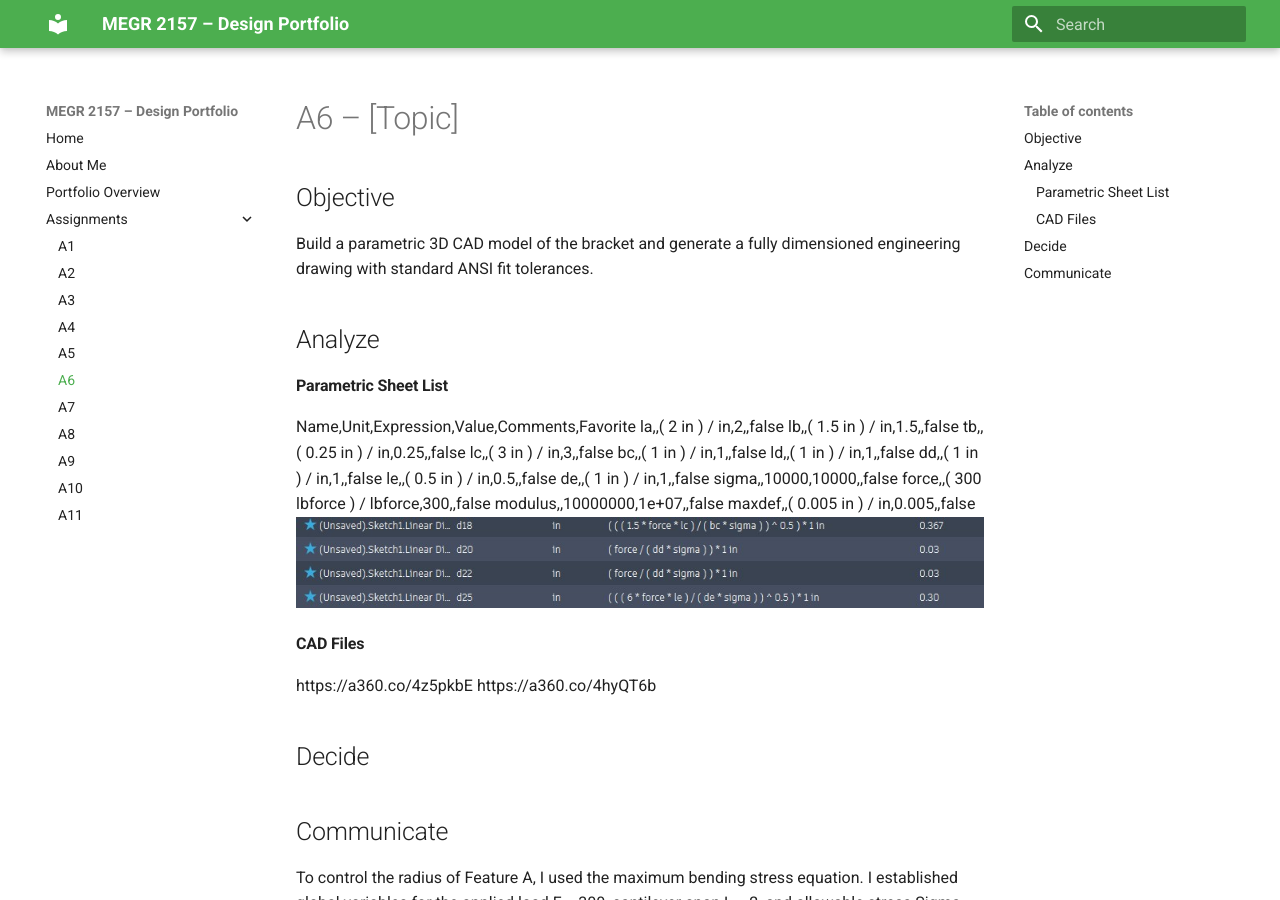
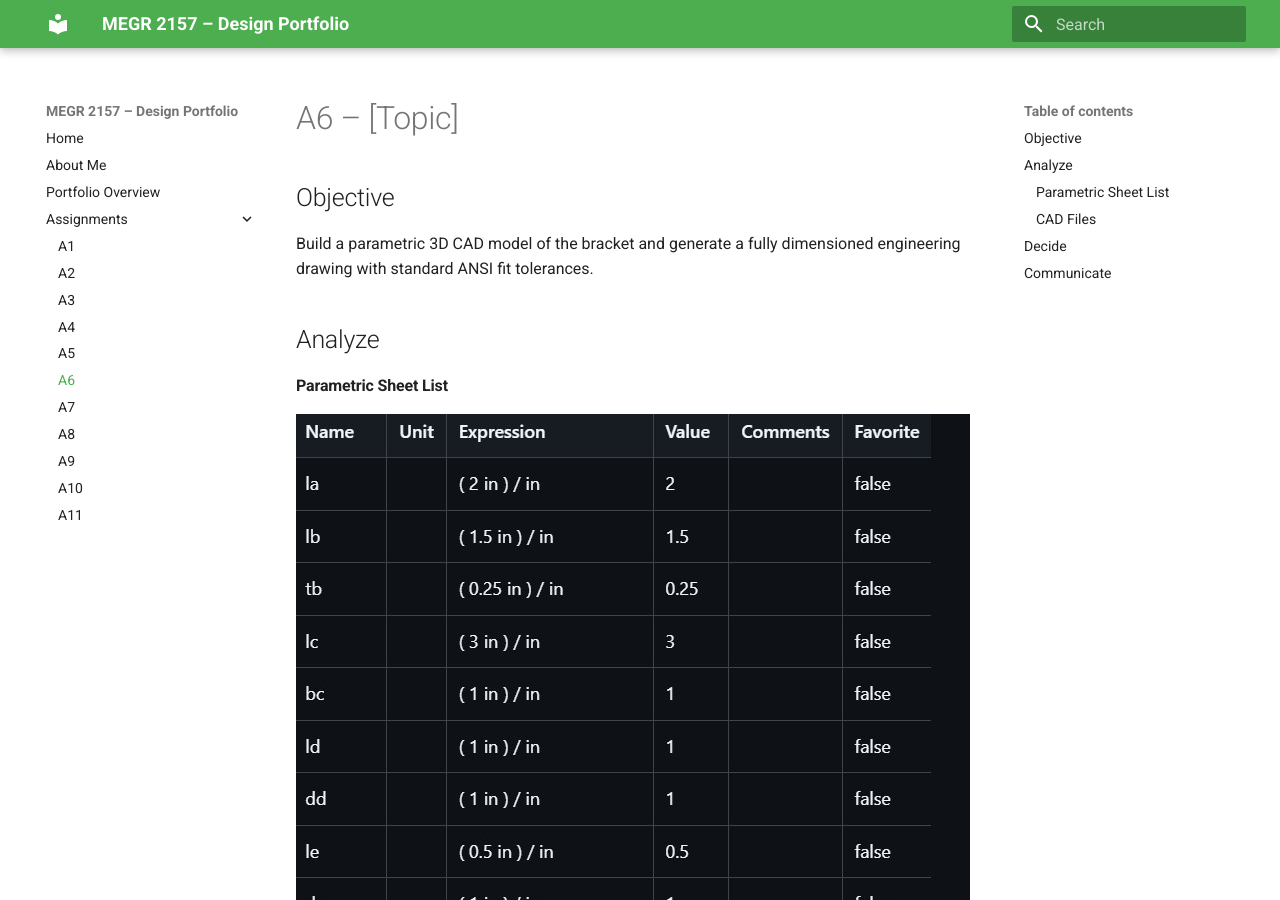
Before and after one commit to triangulum-1/megr2156-portfolio, an MkDocs documentation site: the page built from docs/assignments/A06/index.md, in a window 1280 px wide and 900 px high. Built offline with MkDocs 1.6.1 and Material for MkDocs 9.7.7, drawn with Linux system fonts in a browser that asks for light colours.

Commit message:
Update index.md by removing parametric sheet list
Removed parametric sheet list and added images for Step 2 Part 1.

```diff
--- a/docs/assignments/A06/index.md
+++ b/docs/assignments/A06/index.md
@@ -5,20 +5,7 @@ Build a parametric 3D CAD model of the bracket and generate a fully dimensioned
 
 ## Analyze
 #### Parametric Sheet List
-Name,Unit,Expression,Value,Comments,Favorite
-la,,( 2 in ) / in,2,,false
-lb,,( 1.5 in ) / in,1.5,,false
-tb,,( 0.25 in ) / in,0.25,,false
-lc,,( 3 in ) / in,3,,false
-bc,,( 1 in ) / in,1,,false
-ld,,( 1 in ) / in,1,,false
-dd,,( 1 in ) / in,1,,false
-le,,( 0.5 in ) / in,0.5,,false
-de,,( 1 in ) / in,1,,false
-sigma,,10000,10000,,false
-force,,( 300 lbforce ) / lbforce,300,,false
-modulus,,10000000,1e+07,,false
-maxdef,,( 0.005 in ) / in,0.005,,false
+![Work for Step 2 Part 1](paramee.jpg)
 ![Work for Step 2 Part 1](parameters6.jpg)
 
 #### CAD Files
```
